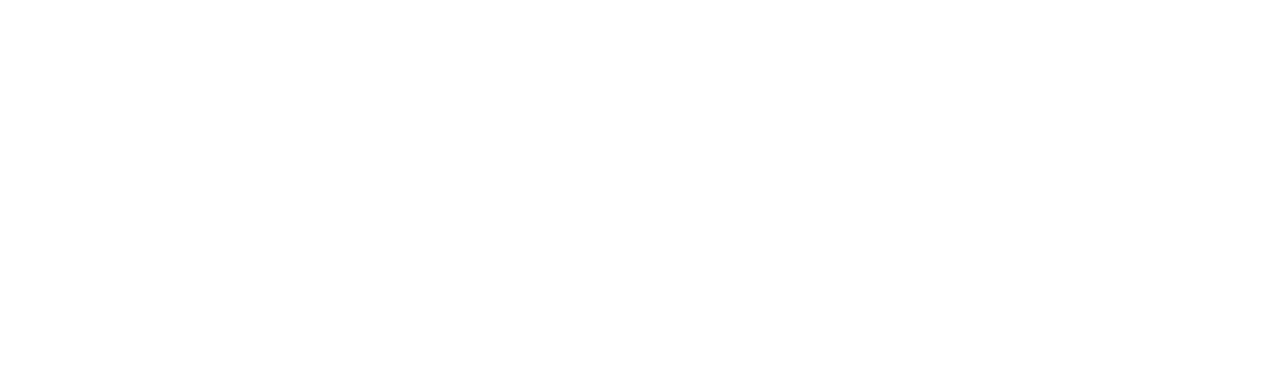
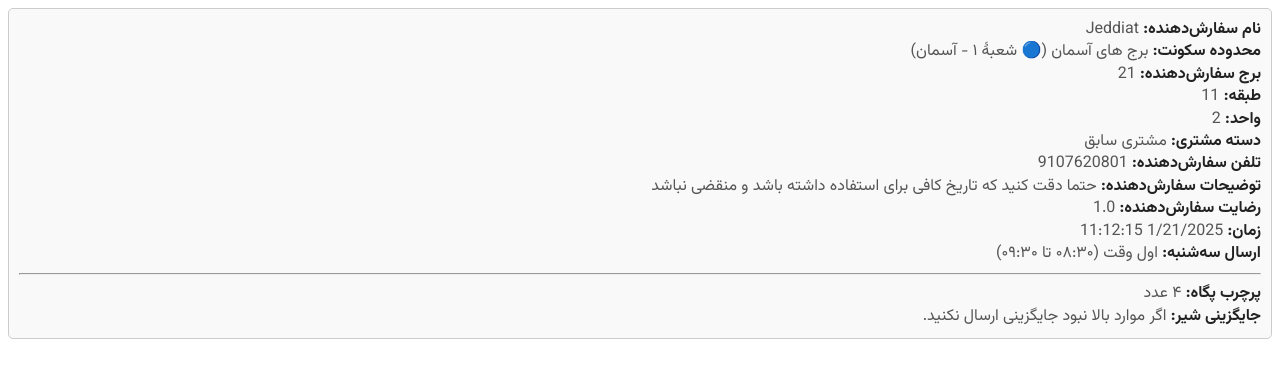
Before and after one commit to Jhogio/2lfin-panel, a plain HTML site: page days_of_the_week/TUE.html in a window 1280 px wide. Drawn offline with Linux system fonts and the light colour scheme.

Commit message:
2025-01-23 01:40:06

```diff
--- a/days_of_the_week/TUE.html
+++ b/days_of_the_week/TUE.html
@@ -39,3 +39,21 @@
     }
     </style></head><body>
     <div class="container">
+
+        <div class="row">
+            <div class="row-content"><span class="key">نام سفارش‌دهنده:</span> Jeddiat<br>
+<span class="key">محدوده سکونت:</span> برج های آسمان (🔵 شعبهٔ ۱ - آسمان)<br>
+<span class="key">برج سفارش‌دهنده:</span> 21<br>
+<span class="key">طبقه:</span> 11<br>
+<span class="key">واحد:</span> 2<br>
+<span class="key">دسته مشتری:</span> مشتری سابق<br>
+<span class="key">تلفن سفارش‌‌دهنده:</span> 9107620801<br>
+<span class="key">توضیحات سفارش‌دهنده:</span> حتما دقت کنید که تاریخ کافی برای استفاده داشته باشد
+و منقضی نباشد<br>
+<span class="key">رضایت سفارش‌دهنده:</span> 1.0<br>
+<span class="key">زمان:</span> 1/21/2025 11:12:15<br>
+<span class="key">ارسال سه‌شنبه:</span> اول وقت (۰۸:۳۰ تا ۰۹:۳۰)<br><hr><span class="key">پرچرب پگاه:</span> ۴ عدد<br>
+<span class="key">جایگزینی شیر:</span> اگر موارد بالا نبود جایگزینی ارسال نکنید.<br></div>
+        </div>
+        <br>
+        </div></body></html>
```
Also changed, not shown: days_of_the_week/SAT.html (+17 -0 lines).
